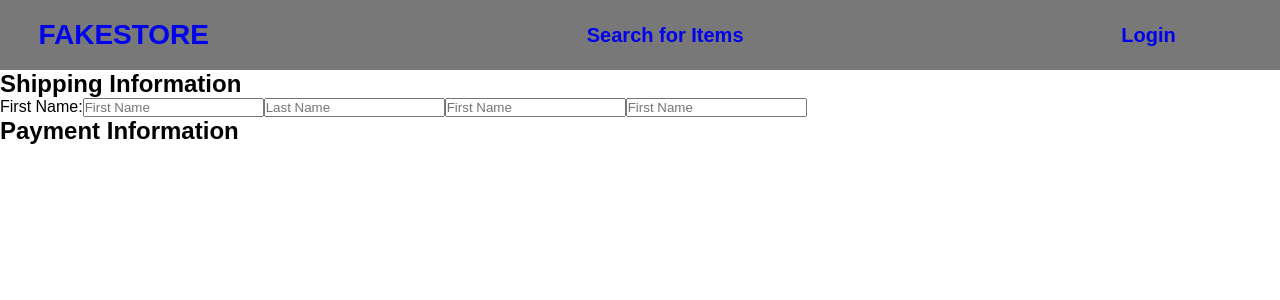
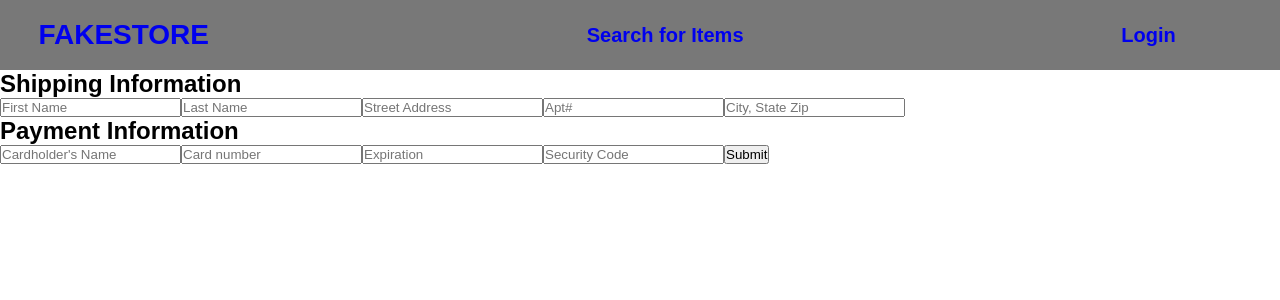
Before and after one commit to Trish-Cal/Fake-Store, a React (Vite) app: page /checkout in a window 1280 px wide. Shown: the top 300 px of the page. Built offline with nearby package versions, Linux system fonts and the light colour scheme.

Commit message:
commit of checkout page linked to cart

```diff
--- a/src/components/Header/Header.css
+++ b/src/components/Header/Header.css
@@ -35,3 +35,22 @@ font-weight: bold;
     display: flex;
     justify-content: space-between;
 }
+
+.logout{
+    font-size: 20px;
+    font-weight: bold;
+}
+
+.logout:visited{
+ color: rgb(50, 50, 50);
+}
+
+.checkout{
+    font-size: 20px;
+    font-weight: bold;
+    justify-content: flex-end;
+}
+
+.checkout:visited{
+ color: rgb(50, 50, 50);
+}
--- a/src/components/Header/Header.jsx
+++ b/src/components/Header/Header.jsx
@@ -47,7 +47,7 @@ export default function Header({
   )}
   {token && <button onClick={logout}>Logout</button>}
   {token && (
-    <Link to="/cart" className='login'>
+    <Link to="/cart" className='logout'>
   Cart
   </Link>
   )}
--- a/src/pages/Cart.css
+++ b/src/pages/Cart.css
@@ -1,4 +1,4 @@
-.cart-item-row{
+.cart-item-row, .checkout{
     display: flex;
     align-items: center;
     justify-content: space-between;
@@ -19,3 +19,13 @@
     margin-top: 20px;
     margin-left: 69%;
 }
+
+/* .checkout{
+    font-size: 20px;
+    font-weight: bold;
+    justify-content: flex-end;
+}
+
+.checkout:visited{
+ color: rgb(50, 50, 50); */
+/* } */
--- a/src/pages/Cart.jsx
+++ b/src/pages/Cart.jsx
@@ -1,6 +1,7 @@
 import React, { useEffect, useState } from 'react'
+import { Link } from 'react-router-dom';
 import "./Cart.css"
-import { Route } from 'react-router-dom';
+
 
 export default function Cart({ cart, setCart }) {
   const [cartTotal, setCartTotal] = useState(0);
@@ -36,8 +37,11 @@ export default function Cart({ cart, setCart }) {
         </div>
     ))}
     <p className='cart-total'>Cart Total:&nbsp;${cartTotal.toFixed(2)}</p>
-    {/* <button onClick={"/.Checkout.jsx"}>Checkout</button> */}
-    <button onClick="/checkout">Checkout</button>
+
+
+    <Link to="/checkout" className='checkout'>
+      Checkout
+      </Link>
     </div>
   );
 }
--- a/src/pages/Checkout.css
+++ b/src/pages/Checkout.css
@@ -0,0 +1,13 @@
+.checkout-form-row{
+    display: flex;
+    align-items: center;
+    justify-content: space-between;
+    border-bottom: 1px solid black;
+    height: 120px;
+    padding: 8px 3%;
+
+}
+
+.h2{
+    align-content: center;
+}
--- a/src/pages/Checkout.jsx
+++ b/src/pages/Checkout.jsx
@@ -1,28 +1,21 @@
 import React from 'react'
-import "./Cart.css"
+import "./Checkout.css"
 
 export default function Checkout() {
   return (
-    <div className='checkout-container'>
       <form className='checkout-form'>
-        <div className='payment-info'>
         <h2>Shipping Information</h2>
-        <label for="fname">First Name:</label>
         <input type="text"  placeholder="First Name"  />
         <input type="text"  placeholder="Last Name"  />
-        <input type="text"  placeholder="First Name"  />
-        <input type="text"  placeholder="First Name"  />
-
-        </div>
-        <div className='payment-info'>
+        <input type="text"  placeholder="Street Address"  />
+        <input type="text"  placeholder="Apt#"  />
+        <input type="text"  placeholder="City, State Zip"  />
         <h2>Payment Information</h2>
-        </div>
-
-
-
-
+        <input type="text"  placeholder="Cardholder's Name"  />
+        <input type="text"  placeholder="Card number"  />
+        <input type="text"  placeholder="Expiration "  />
+        <input type="text"  placeholder="Security Code"  />
+        <button>Submit</button>
       </form>
-
-    </div>
   )
 }
```
